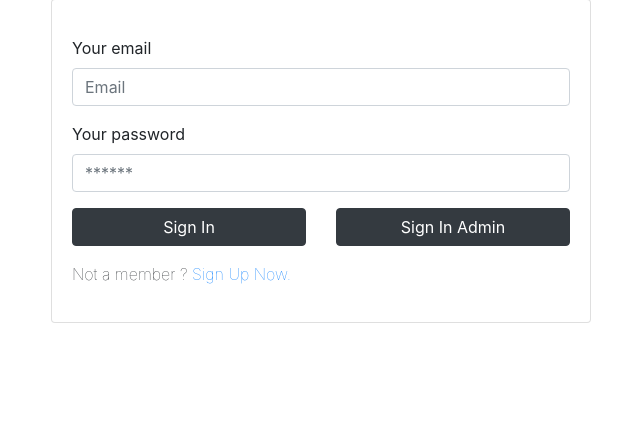
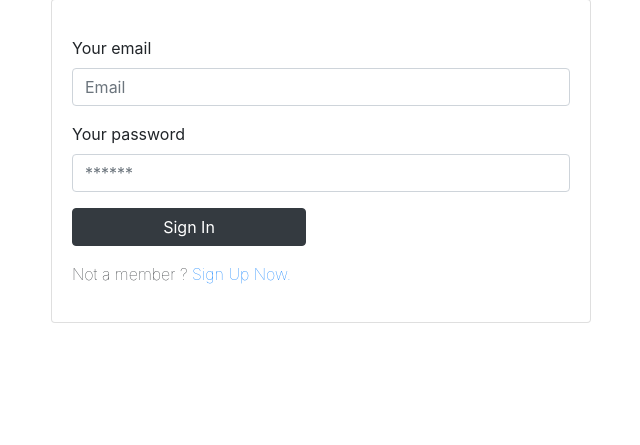
Before and after one commit to ridwanzal/cloudinovasi, a CodeIgniter app: page /cloudinovasifix/login/ in a window 1280 px wide. Shown: the part 161-606 px from the top of the page, without its empty margins (319-959 px from the left). Run offline with CodeIgniter, Linux system fonts and the light colour scheme; some libraries are stand-ins or nearby versions.

Commit message:
gak perlu buang

```diff
--- a/application/views/landing/landlogin.php
+++ b/application/views/landing/landlogin.php
@@ -23,13 +23,6 @@
                           </div> <!-- form-group// -->
                         </form>
                       </div>
-                      <div class="col-lg-6 col-md-6">
-                        <form method="GET" action="<?php echo base_url() ?>adminpage">
-                          <div class="form-group">
-                              <button class="btn btn-primary btn-block btn-dark"> Sign In Admin</button>
-                          </div> <!-- form-group// -->
-                        </form>
-                      </div>
                   </div>
                   <p class="font-weight-lighter">Not a member ? <a href="<?php echo base_url() ?>">Sign Up Now.</a></p>
             </article>
```
